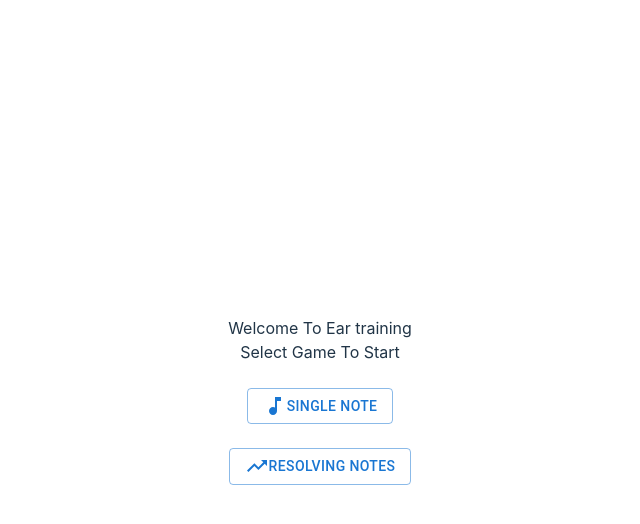
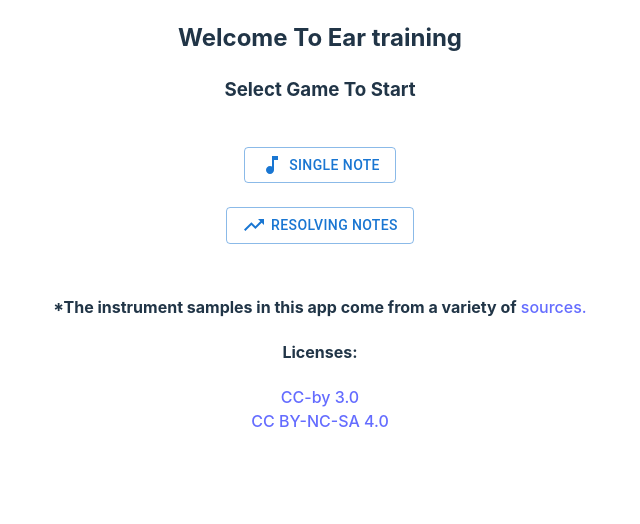
Before and after one commit to jonathanAK/sounds, a React (Vite) app: page / in a window 1280 px wide. Shown: the top 524 px of the page, without its empty margins (320-960 px from the left). Built offline with nearby package versions, Linux system fonts and the light colour scheme; no server answers.

Commit message:
attribution

```diff
--- a/src/App.jsx
+++ b/src/App.jsx
@@ -13,11 +13,12 @@ const pages = {
 
 function App() {
     const [soundsLoaded, setSoundsLoaded] = useState(false);
+    const [keyBoardConnected, setKeyBoardConnected] = useState(false);
     const [currentPage, setCurrentPage] = useState('start');
     const Page = pages[currentPage];
 
     useEffect(()=>console.log('sounds loaded: ',soundsLoaded),[soundsLoaded]);
-
+    useEffect(()=>{},[]);
   return (
     <div className="App">
         <Page {...{soundsLoaded, setCurrentPage, setSoundsLoaded}}/>
--- /dev/null
+++ b/src/pages/start/start.css.js
@@ -0,0 +1,16 @@
+import {createUseStyles} from 'react-jss';
+
+export const useStyles = createUseStyles({
+    startPage:{
+        width: '100vw',
+        height: '100vh',
+    },
+    gameButton:{
+        display: 'flex',
+        alignContent: 'space-between',
+        columnGap: 5,
+    },
+    attribute:{
+        padding: 30,
+    }
+})
--- a/src/pages/start/start.jsx
+++ b/src/pages/start/start.jsx
@@ -3,34 +3,48 @@ import {Button} from "@mui/material";
 import MusicNoteIcon from '@mui/icons-material/MusicNote';
 import TrendingUpIcon from '@mui/icons-material/TrendingUp';
 import {initMidi} from "../../services/midiController.js";
+import {useStyles} from "./start.css.js";
 
 
 function StartPage({setCurrentPage, setSoundsLoaded}) {
-    const initSounds = ()=>{
+    const classes = useStyles();
+    const initSounds = () => {
         initMidi();
-        startSound({onLoaded:()=>setSoundsLoaded(true)});
+        startSound({onLoaded: () => setSoundsLoaded(true)});
     };
 
-    const startGame =(game)=>{
+    const startGame = (game) => {
         initSounds();
         setCurrentPage(game);
     };
 
-    return <div>
-        Welcome To Ear training
+    return <div className={classes.startPage}>
+        <h2>Welcome To Ear training</h2>
+        <h3>Select Game To Start</h3>
         <br/>
-        Select Game To Start
-        <br/>
-        <br/>
-        <Button onClick={()=>startGame('singleNote')} variant={"outlined"}>
-            <MusicNoteIcon/>
-            single Note
+        <Button onClick={() => startGame('singleNote')} variant={"outlined"}>
+            <div className={classes.gameButton}>
+                <MusicNoteIcon/>
+                single Note
+            </div>
         </Button>
         <br/><br/>
-        <Button onClick={()=>startGame('resolvingNotes')} variant={"outlined"}>
-            <TrendingUpIcon/>
-            Resolving Notes
+        <Button onClick={() => startGame('resolvingNotes')} variant={"outlined"}>
+            <div className={classes.gameButton}>
+                <TrendingUpIcon/>
+                Resolving Notes
+            </div>
         </Button>
+
+        <div className={classes.attribute}>
+            <h4>*The instrument samples in this app come from a variety of
+                <a href={'./public/samples.txt'} target="_blank"> sources.</a>
+            </h4>
+            <h4>Licenses:</h4>
+            <a href={'https://creativecommons.org/licenses/by/3.0/'} target="_blank">CC-by 3.0</a>
+            <br/>
+            <a href={'https://creativecommons.org/licenses/by-nc-sa/4.0/'} target="_blank">CC BY-NC-SA 4.0</a>
+        </div>
     </div>
 }
 
```
Also changed, not shown: public/samples.txt (added).
